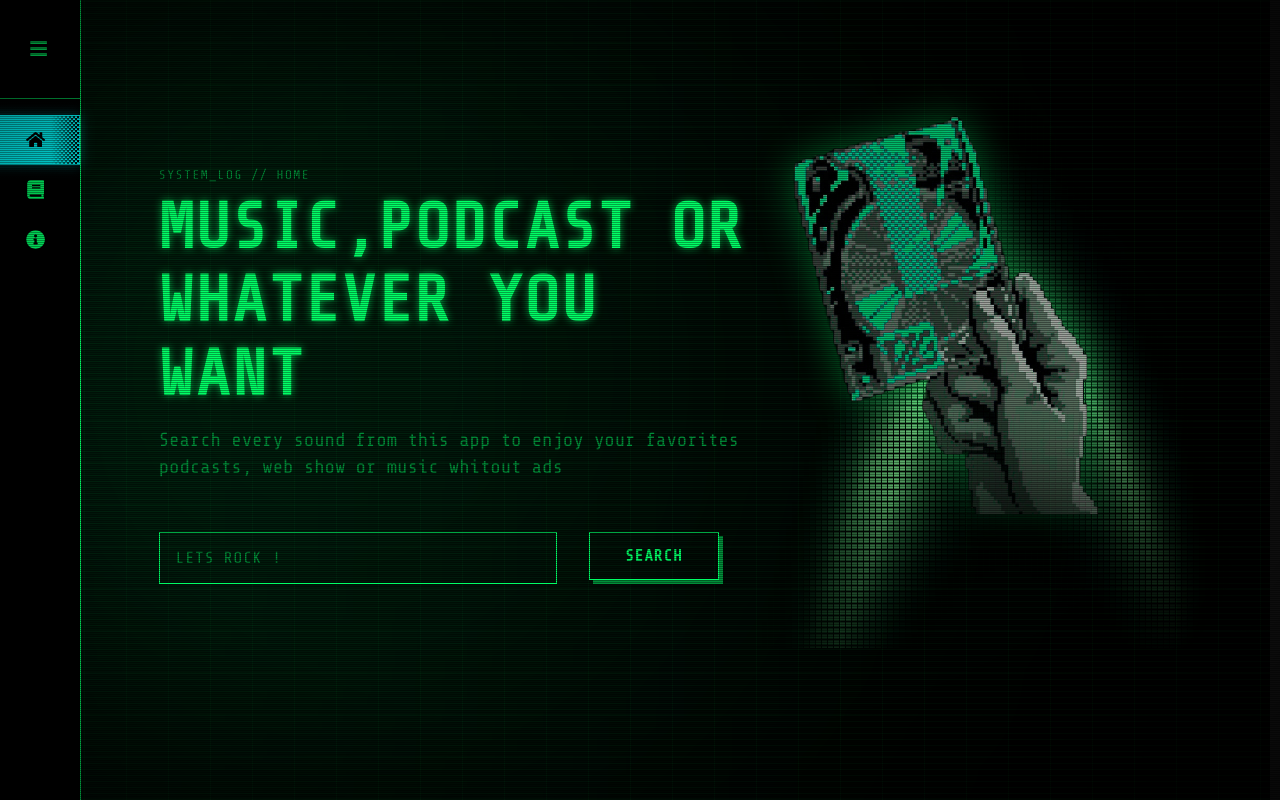
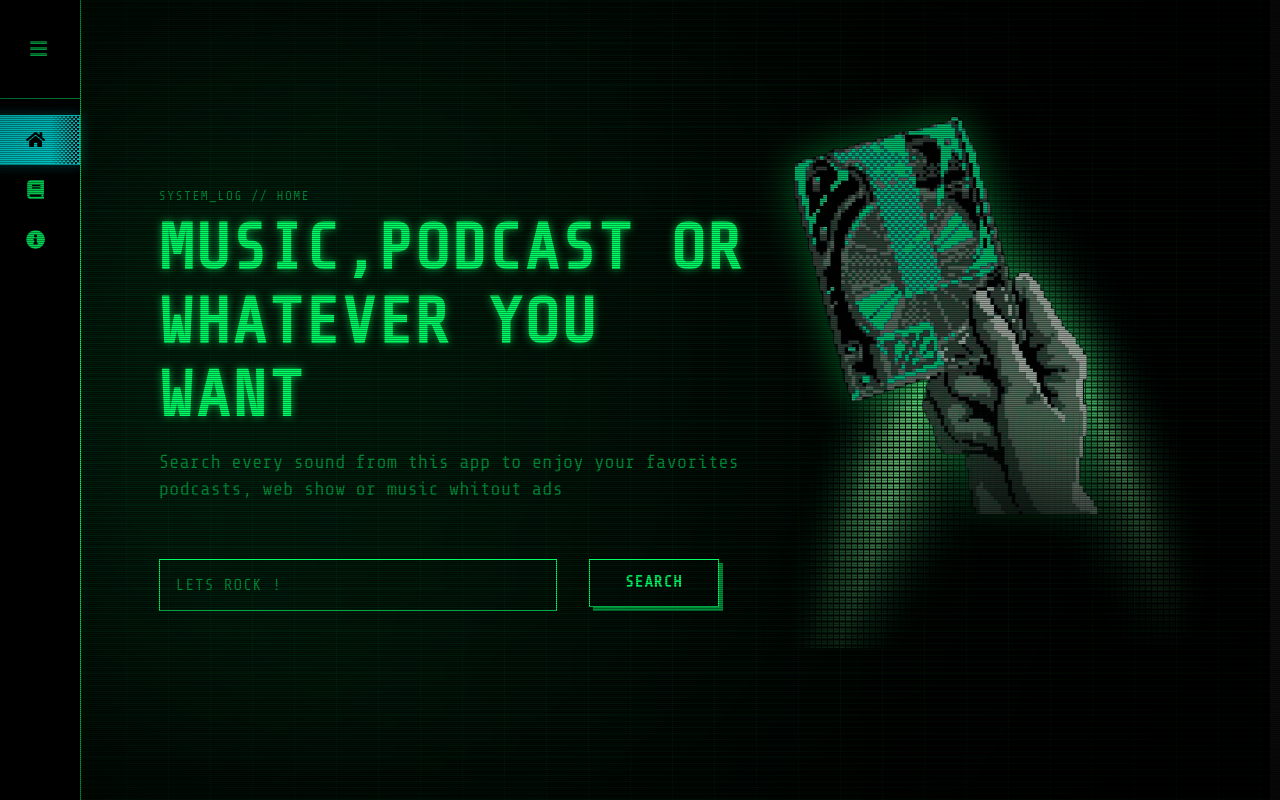
Before and after one commit to levmetal/PLAYERSOUND, a Next.js app: page / in a window 1280 px wide. Built offline with nearby package versions, Linux system fonts and the light colour scheme; a web font is replaced by a local one.

Commit message:
fix(home): keep hero content in flow and encode search terms
The title and form were absolutely positioned and overlapped on short
viewports. Search terms are trimmed and URL-encoded so "AC/DC" no longer
routes to a 404. Drop the duplicate Spanish meta description.

```diff
--- a/pages/index.js
+++ b/pages/index.js
@@ -12,7 +12,11 @@ export default function Home() {
 
   const handleSubmit = (e) => {
     e.preventDefault()
-    router.push(`/search/${search}`)
+    const term = search.trim()
+    if (!term) return
+    // Encoded so "/", "?", "#" etc. stay part of the term instead of
+    // changing the route (e.g. "AC/DC" becoming /search/AC/DC → 404).
+    router.push(`/search/${encodeURIComponent(term)}`)
     setSearch("")
   }
 
@@ -20,7 +24,6 @@ export default function Home() {
     <>
     <Head>
        <meta name="description" content="Find any YouTube audio without ads using our easy-to-use search app. Enjoy your favorite songs and create custom playlists uninterrupted. Try our app today and enjoy an uninterrupted online audio experience!"/>
-       <meta name="description" content="Encuentra cualquier audio de YouTube sin publicidad con nuestra aplicación de búsqueda fácil de usar. Disfruta de tus canciones favoritas y crea listas de reproducción personalizadas sin interrupciones publicitarias. ¡Prueba nuestra aplicación hoy mismo y disfruta de una experiencia de audio en línea sin interrupciones!"/>
        <meta name="google-site-verification" content="_Y-WmLWOjBhsxYjfH08TLdnHZ0-SoiKZmeJ9IelQI0g" />
       </Head>
         <main className={styles.container}>
@@ -61,7 +64,7 @@ export default function Home() {
             </div>
             <div className={styles.heroFrame}>
               <DataPixelArc className={styles.heroArc} />
-              <img className={styles.imghero} src="/cassetteHero.png" width="853" height="1024" alt="Mano sosteniendo un cassette de PlayerSound, estilo tramado verde fósforo" />
+              <img className={styles.imghero} src="/cassetteHero.png" width="853" height="1024" alt="A hand holding a PlayerSound cassette, dithered in phosphor green" />
             </div>
 
           </>
--- a/styles/Home.module.css
+++ b/styles/Home.module.css
@@ -18,8 +18,8 @@
    Self-contained: delete this block and the .heroAura* block below it, plus
    the one <div className={styles.heroAura}> in pages/index.js, to remove it
    cleanly if it doesn't work out. Kept monochrome (--phosphor-primary-rgb
-   only, no cyan) to stay inside the 60/30/10 rule in
-   docs/design/DESIGN_SYSTEM.md — cyan is reserved for the 3 state markers,
+   only, no cyan) to stay inside the 60/30/10 color rule —
+   cyan is reserved for the 3 state markers,
    not decorative backgrounds. */
 .heroAura {
     position: absolute;
@@ -32,25 +32,21 @@
 .heroAura__lattice {
     position: absolute;
     inset: 0;
-    background: repeating-linear-gradient(
-        0deg,
+    background: repeating-linear-gradient(0deg,
             rgba(var(--phosphor-primary-rgb), 0.05) 0px,
             rgba(var(--phosphor-primary-rgb), 0.05) 1px,
             transparent 1px,
-        transparent 6px
-    );
+            transparent 6px);
     opacity: .6;
 }
 
 .heroAura__band {
     position: absolute;
     inset: 0;
-    background: linear-gradient(
-        90deg,
+    background: linear-gradient(90deg,
             rgba(var(--phosphor-primary-rgb), 0.12) 0%,
             rgba(var(--phosphor-primary-rgb), 0.06) 30%,
-        transparent 60%
-    );
+            transparent 60%);
     mix-blend-mode: screen;
     filter: blur(88px);
     opacity: .65;
@@ -60,11 +56,9 @@
 .heroAura__glow {
     position: absolute;
     inset: 0;
-    background: radial-gradient(
-        circle at 22% 45%,
+    background: radial-gradient(circle at 22% 45%,
             rgba(var(--phosphor-primary-rgb), 0.16) 0%,
-        transparent 55%
-    );
+            transparent 55%);
     mix-blend-mode: screen;
     filter: blur(163px);
     transform: translateZ(0);
@@ -81,24 +75,40 @@
 }
 
 
+/* The title block and the search form used to be `position: absolute` at
+   `top: 21vh` / `bottom: 27vh` respectively — two fixed points measured from
+   .infoHero's own edges, entirely independent of how tall their actual
+   content rendered. That content's height is set by WIDTH-based units
+   (.container__title is 5vw, .container__subtitle 1.5vw — neither shrinks
+   as the viewport gets shorter), while the 21vh/27vh gap between them DOES
+   shrink with viewport height. On a wide-but-not-very-tall window (a common
+   1366x768-class laptop, or any maximized browser on a large desktop
+   monitor with modest vertical space) the fixed gap shrank past the
+   content's actual rendered height and the search form landed on top of the
+   subtitle — a real, reproducible bug, not an edge case. Static/in-flow
+   children of this already-`flex; flex-direction:column`-centered container
+   can't do that: the group just sits centered as a whole, sized by its own
+   content, so the gap between blocks (`gap` below) never has to guess a
+   height nobody knows in advance. `align-items` switched center → flex-start
+   to keep the original left-aligned look now that these children are
+   actually laid out by it (it had zero effect on absolutely-positioned
+   children before, which both had their own explicit `left: 0`). */
 .infoHero {
     display: flex;
     flex-direction: column;
     justify-content: center;
-    align-items: center;
+    align-items: flex-start;
+    gap: 2.5rem;
     height: 100dvh;
     width: 75%;
-    z-index: 100;
+
     position: relative;
 
 }
 
 .mainTitle {
     width: 65%;
-    top: 21vh;
-    left: 0;
-    position: absolute;
-
+    max-width: 100%;
 }
 
 .eyebrow {
@@ -174,14 +184,11 @@
 
 .container__form {
     display: flex;
-    position: absolute;
     width: 35rem;
+    max-width: 100%;
     height: auto;
-    left: 0;
     gap: 1rem;
-    bottom: 27vh;
-
-
+    flex: none;
 }
 
 .form__input {
@@ -226,8 +233,7 @@
     box-shadow: var(--glow-box);
 }
 
-/* Below 768px (same threshold the nav switches to a top bar at, see
-   docs/design/UX_FLOW.md) the hero drops the desktop's absolute-position
+/* Below 768px (same threshold the nav switches to a top bar at,) the hero drops the desktop's absolute-position
    layout entirely for a plain stacked flex flow — title/subtitle/form, then
    the cassette art below — sized with clamp()/fluid units instead of a
    second, smaller-phone tier on top. One consolidated breakpoint replaces
@@ -247,10 +253,13 @@
     .infoHero {
         height: auto;
         width: 100%;
+        /* Spacing here still comes from .container__form's own margin-top
+           below, same as before .infoHero had a gap of its own — without
+           this reset, the two would stack (gap + margin-top). */
+        gap: 0;
     }
 
     .mainTitle {
-        position: static;
         width: 100%;
     }
 
@@ -263,7 +272,6 @@
     }
 
     .container__form {
-        position: static;
         display: flex;
         flex-wrap: wrap;
         width: 100%;
```
Lines whose indentation alone changed are shown as unchanged.
